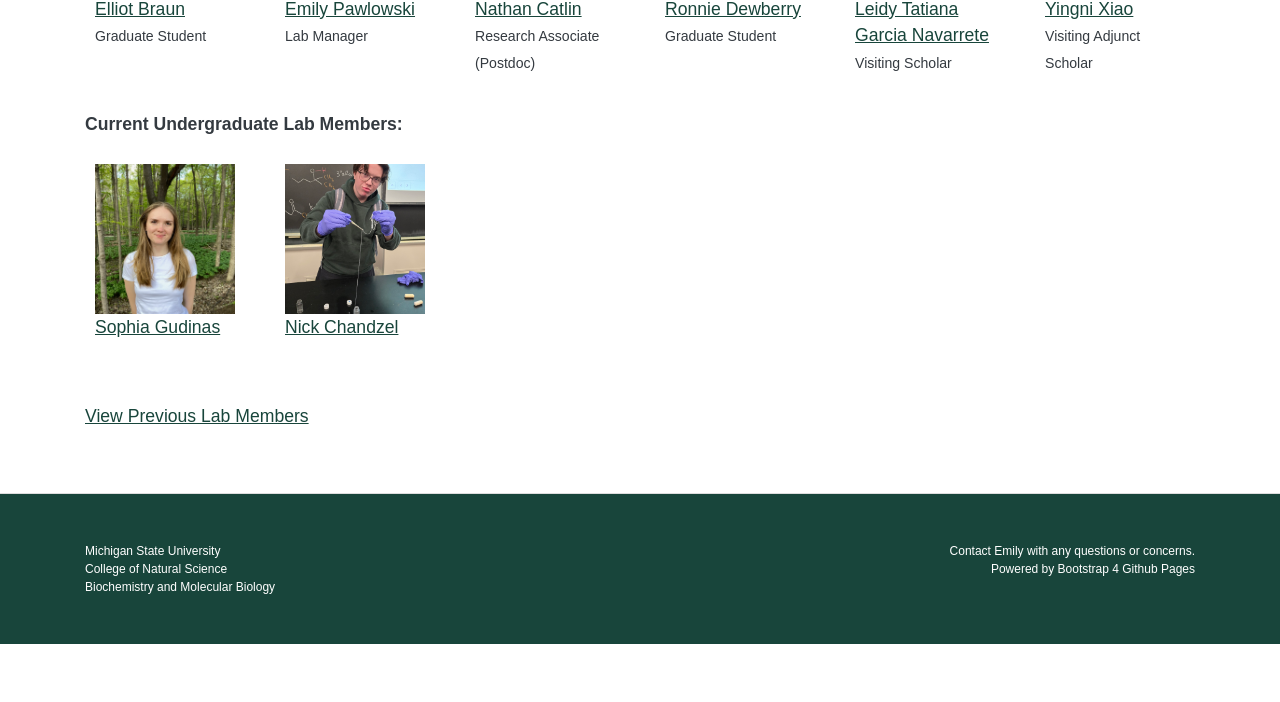
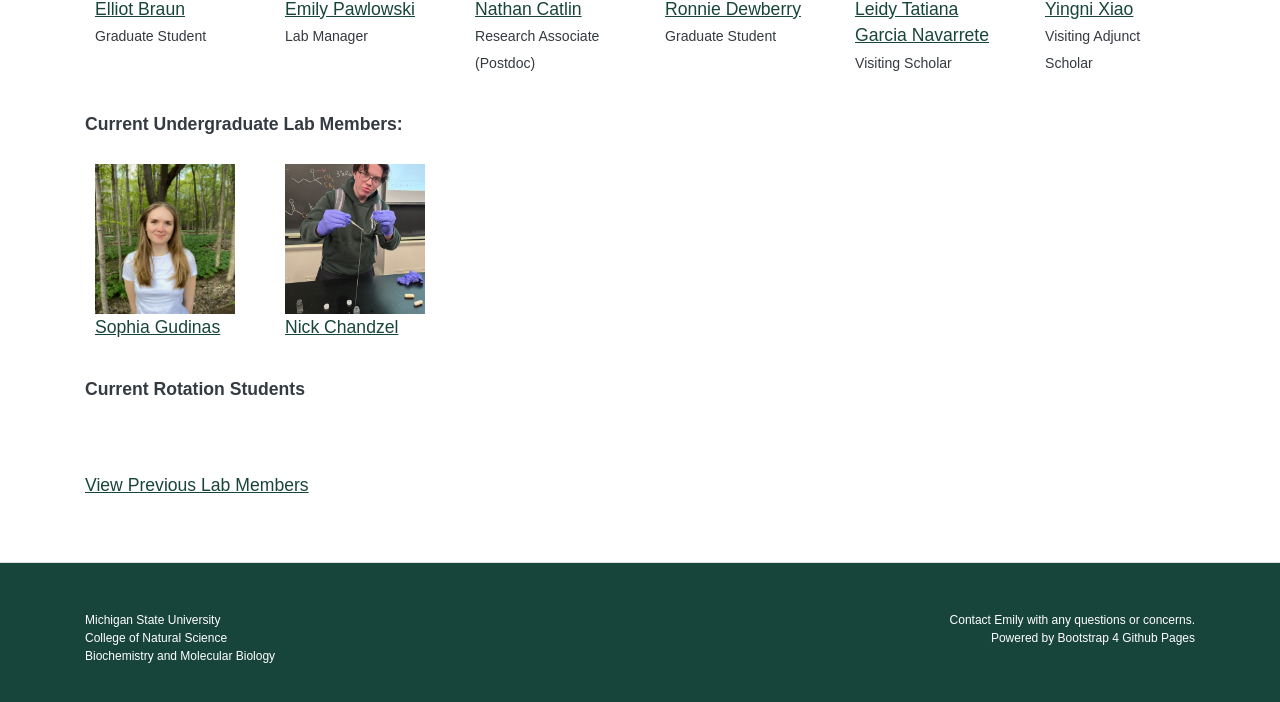
Before and after one commit to grotewold-lab/grotewold-lab.github.io, a Jekyll site: the page built from people.md, in a window 1280 px wide and 900 px high, scrolled down 632 px, cut to the strip 187-889 px from the top of the window. Built offline with Jekyll 4.4.1, drawn with Linux system fonts in a browser that asks for light colours; before the commit the page ends 1463 px from its top, so only the background shows below that.

Commit message:
Update people.html

```diff
--- a/_includes/people.html
+++ b/_includes/people.html
@@ -56,5 +56,28 @@ Principal Investigator: Erich Grotewold
     {% endfor -%}
 </div>
 <br>
+<strong> Current Rotation Students</strong>
+
+<div class="row">
+    {%- for path in site.current_rotations -%}
+      {%- assign pages = site.pages | where: "path", path | first -%}
+      {%- if pages.title -%}
+      <div class="col-sm-6 col-md-3 col-lg-2">
+        <div class="person-thumb">
+            <a href="{{ pages.url | relative_url }}">
+                {%- if pages.image -%}
+                    <img alt="{{ pages.title | escape }}" src="/assets/images/{{ pages.image }}"/>
+                {%- endif -%}
+                <br>
+                {{ pages.title | escape }}
+            </a>
+            <br><small>{{ pages.position }}</small>
+        </div>
+      </div>
+      {%- endif -%}
+    {% endfor -%}
+</div>
+
+<br>
 <br>
 <a href="/pastpeople">View Previous Lab Members</a>
```
